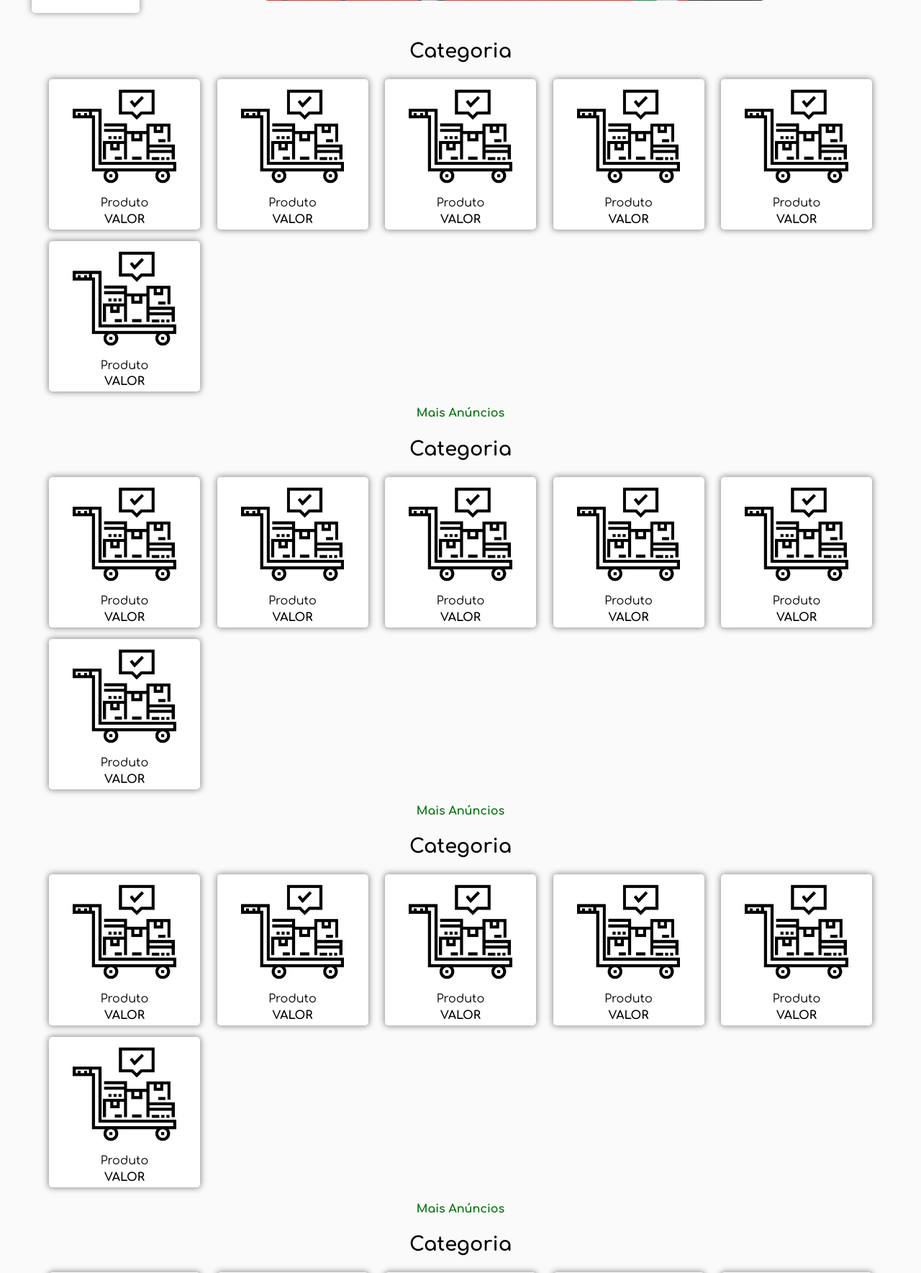
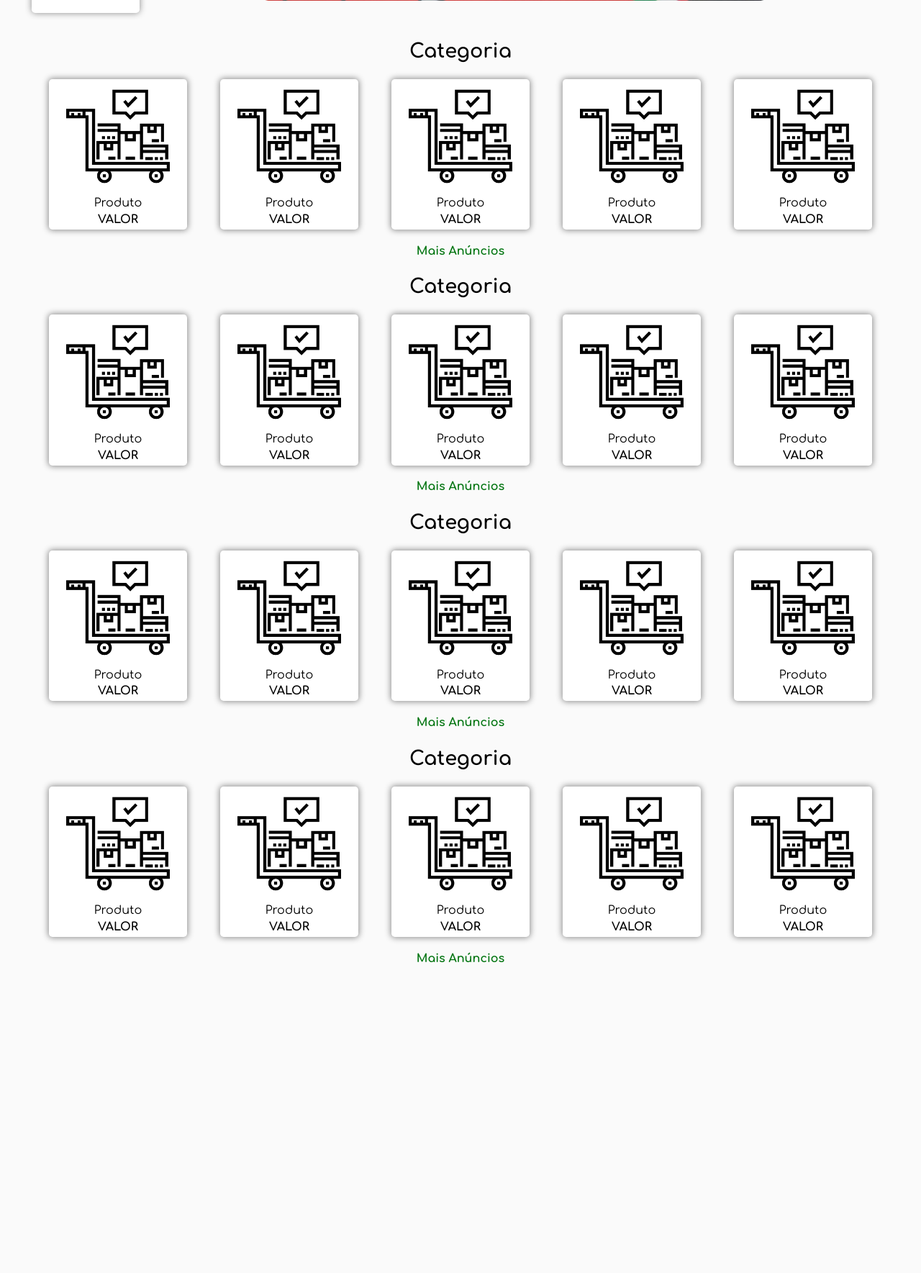
Before and after one commit to d4n1eu04/SoroShopp, a PHP site: page / in a window 1280 px wide. Shown: the part 505-2274 px from the top of the page at 72% size. After the commit the page ends 1842 px from the top, so only its background shows below. Run offline with PHP 8.4, Linux system fonts and the light colour scheme; some libraries are stand-ins or nearby versions.

Commit message:
modified:   css/mainpag.css 	modified:   index.html

```diff
--- a/css/mainpag.css
+++ b/css/mainpag.css
@@ -84,7 +84,7 @@ ul.categorias > li > a:active{
     transition: all .5s ease-in-out 0s;
 }
 .vermais:hover{
-    text-shadow: 0px 0px 5px rgba(0, 0, 0, 0.750);
+    text-shadow: 0px 0px 5px rgba(0, 0, 0, 0.4);
 }
 .nomecategoria{
     text-align: center;
@@ -104,7 +104,7 @@ ul.categorias > li > a:active{
     padding: .3em;
     margin: .5em .5rem;
     border-radius: .3em;
-    width: 210px;
+    width: 12em;
     justify-content: center;
     align-items: center;
     box-shadow: 0px 0px 8px 1px rgba(0, 0, 0, 0.450);
--- a/index.html
+++ b/index.html
@@ -123,26 +123,12 @@
                     <h1>Produto</h1>
                     <span><strong>VALOR</strong></span>
                 </div>
-                <div class="produto">
-                    <picture>
-                        <img src="img/products.png" alt="" style="width: 150px; height: 150px">
-                    </picture>
-                    <h1>Produto</h1>
-                    <span><strong>VALOR</strong></span>
-                </div>
             </section>
             <p><a href="#" class="vermais">Mais Anúncios</a></p>
         </section>
         <section class="galeriaprodutos flexcol">
             <h1 class="nomecategoria">Categoria</h1>
             <section class="prodcategs flexrow">
-                <div class="produto">
-                    <picture>
-                        <img src="img/products.png" alt="" style="width: 150px; height: 150px">
-                    </picture>
-                    <h1>Produto</h1>
-                    <span><strong>VALOR</strong></span>
-                </div>
                 <div class="produto">
                     <picture>
                         <img src="img/products.png" alt="" style="width: 150px; height: 150px">
@@ -219,26 +205,12 @@
                     <h1>Produto</h1>
                     <span><strong>VALOR</strong></span>
                 </div>
-                <div class="produto">
-                    <picture>
-                        <img src="img/products.png" alt="" style="width: 150px; height: 150px">
-                    </picture>
-                    <h1>Produto</h1>
-                    <span><strong>VALOR</strong></span>
-                </div>
             </section>
             <p><a href="#" class="vermais">Mais Anúncios</a></p>
         </section>
         <section class="galeriaprodutos flexcol">
             <h1 class="nomecategoria">Categoria</h1>
             <section class="prodcategs flexrow">
-                <div class="produto">
-                    <picture>
-                        <img src="img/products.png" alt="" style="width: 150px; height: 150px">
-                    </picture>
-                    <h1>Produto</h1>
-                    <span><strong>VALOR</strong></span>
-                </div>
                 <div class="produto">
                     <picture>
                         <img src="img/products.png" alt="" style="width: 150px; height: 150px">
```
